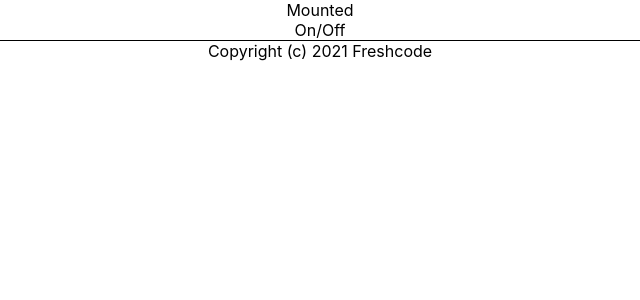
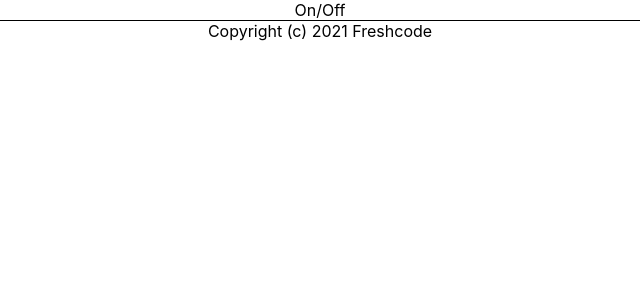
Before and after one commit to freshjs-fte/react-start, a React (Create React App) app: page / in a window 1280 px wide. Shown: the top 300 px of the page, without its empty margins (320-960 px from the left). Built offline with nearby package versions, Linux system fonts and the light colour scheme.

Commit message:
Add will unmount example

```diff
--- a/src/App.jsx
+++ b/src/App.jsx
@@ -32,7 +32,6 @@ class App extends React.Component {
 
   toggleShow = () => {
     this.setState((prevState) => {
-
       return { show: !prevState.show };
     });
   };
@@ -47,10 +46,8 @@ class App extends React.Component {
         {/* <Main userData={user} /> */}
         {/* <TaskList></TaskList> */}
 
-
-        <SimpleLink show={this.state.show} text={"Mounted"} />
+        {this.state.show || <SimpleLink show={true} text={"Mounted"} />}
         <div onClick={this.toggleShow}>On/Off</div>
-
 
         <Footer text={"Hello Footer " + 123} />
       </div>
```
